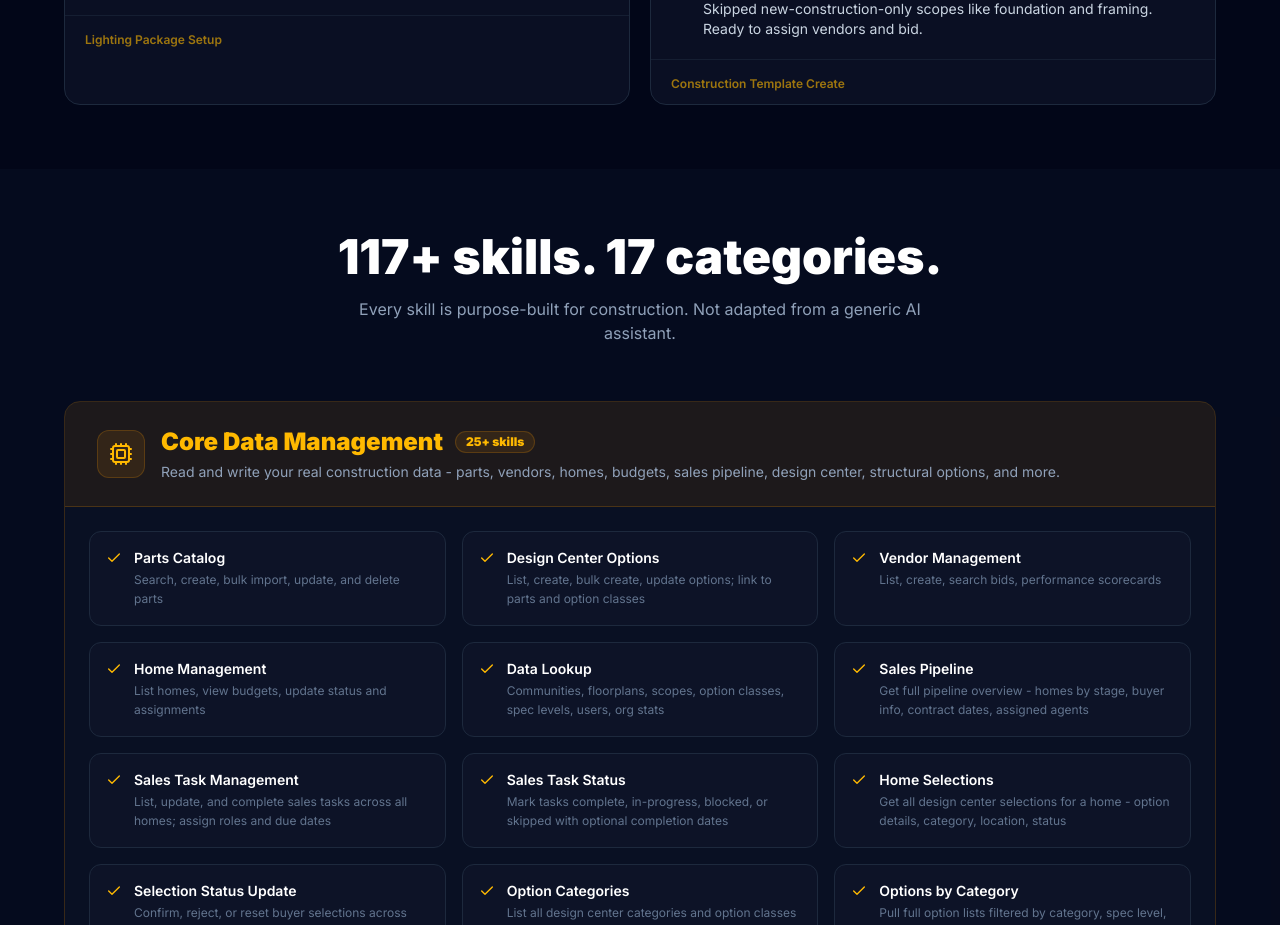
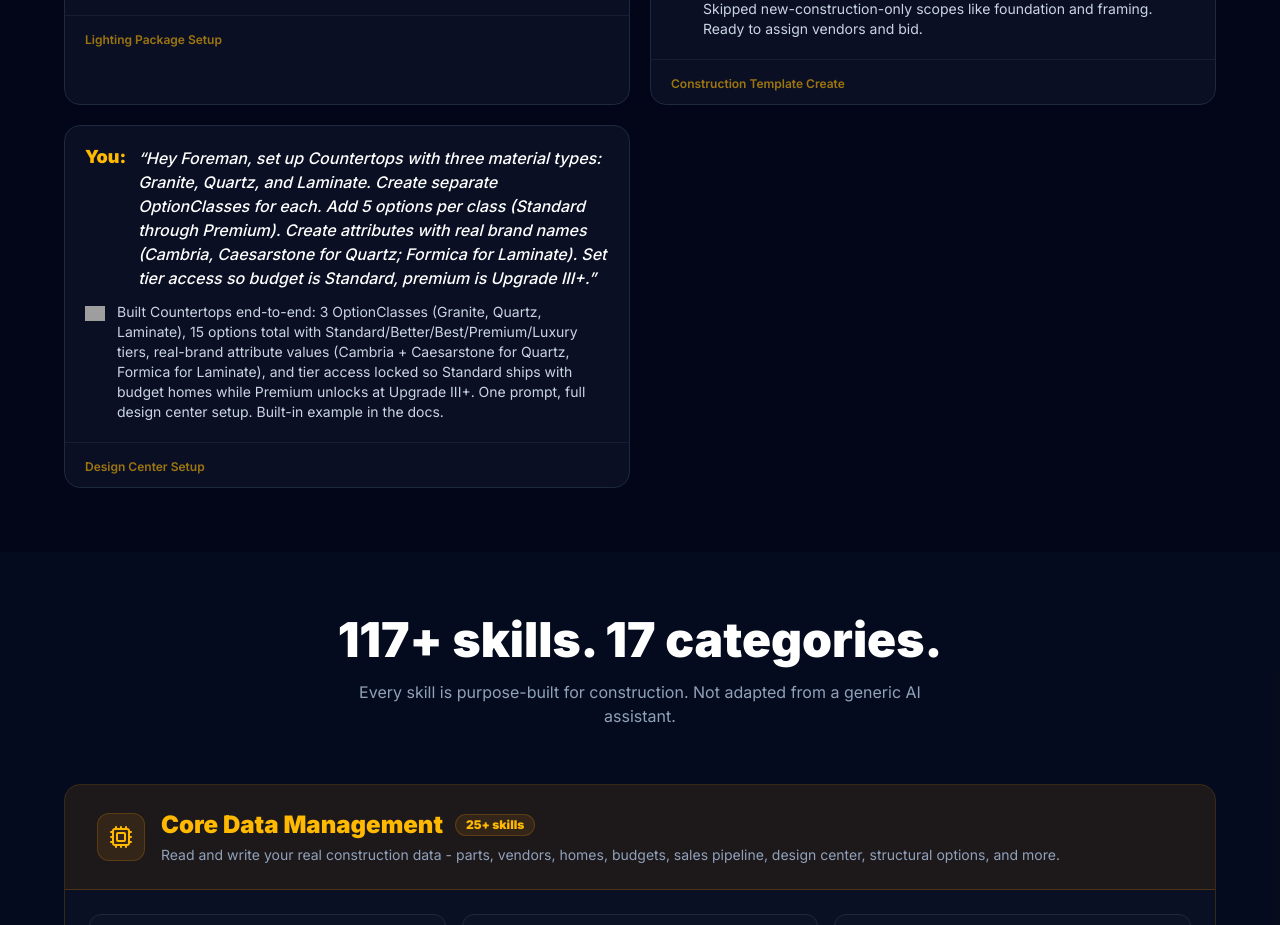
Before and after one commit to Scootermcgavin121/cornerstone-marketing-v2, a Next.js app: page /foreman in a window 1280 px wide. Shown: the part 3140-4065 px from the top of the page. Built offline with nearby package versions, Linux system fonts and the light colour scheme; grey boxes are pictures that could not be loaded.

Commit message:
feat(foreman): add Design Center Setup example prompt (Countertops with OptionClasses, brand attributes, tier access)

```diff
--- a/src/app/foreman/page.tsx
+++ b/src/app/foreman/page.tsx
@@ -172,6 +172,11 @@ const examplePrompts = [
     prompt: "Build a renovation template for 1847 Maple Ave - kitchen remodel, primary bath gut, and refinish the hardwoods upstairs",
     result: "Spun up a full remodel template for the existing home: 32 scope items across Demo, Plumbing, Electrical, Cabinets, Countertops, Flooring, Paint, and Punch - sequenced for renovation work (demo first, finishes last). Skipped new-construction-only scopes like foundation and framing. Ready to assign vendors and bid.",
     category: "Construction Template Create",
+  },
+  {
+    prompt: "Hey Foreman, set up Countertops with three material types: Granite, Quartz, and Laminate. Create separate OptionClasses for each. Add 5 options per class (Standard through Premium). Create attributes with real brand names (Cambria, Caesarstone for Quartz; Formica for Laminate). Set tier access so budget is Standard, premium is Upgrade III+.",
+    result: "Built Countertops end-to-end: 3 OptionClasses (Granite, Quartz, Laminate), 15 options total with Standard/Better/Best/Premium/Luxury tiers, real-brand attribute values (Cambria + Caesarstone for Quartz, Formica for Laminate), and tier access locked so Standard ships with budget homes while Premium unlocks at Upgrade III+. One prompt, full design center setup. Built-in example in the docs.",
+    category: "Design Center Setup",
   },
 ];
 
```
